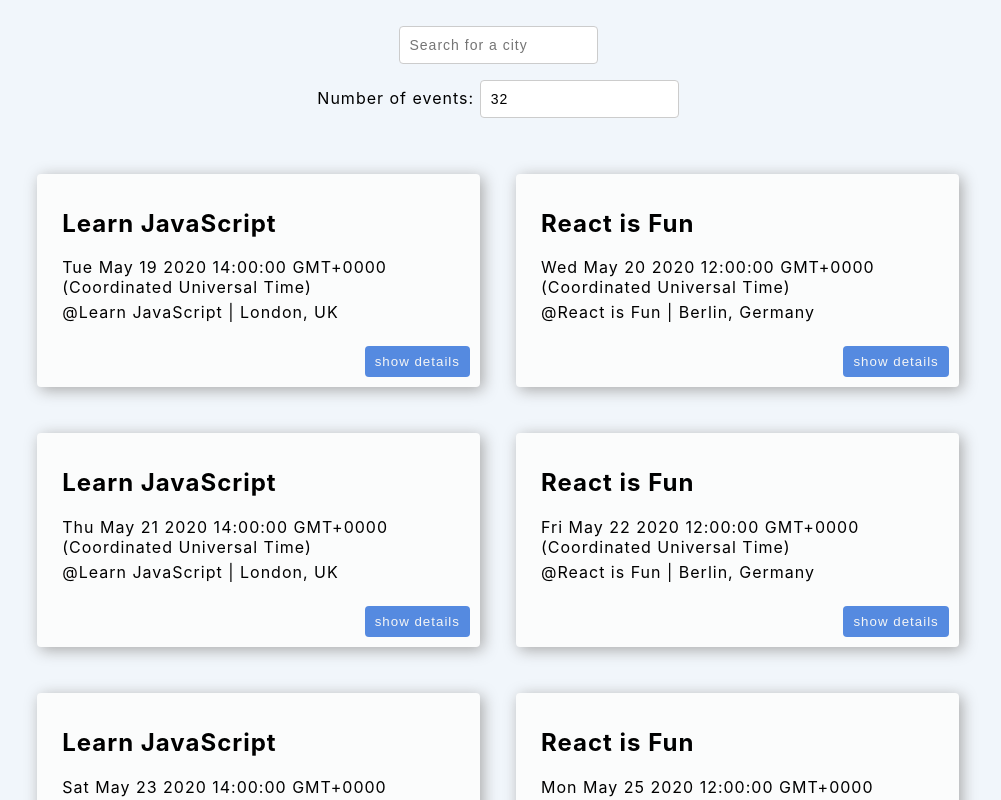
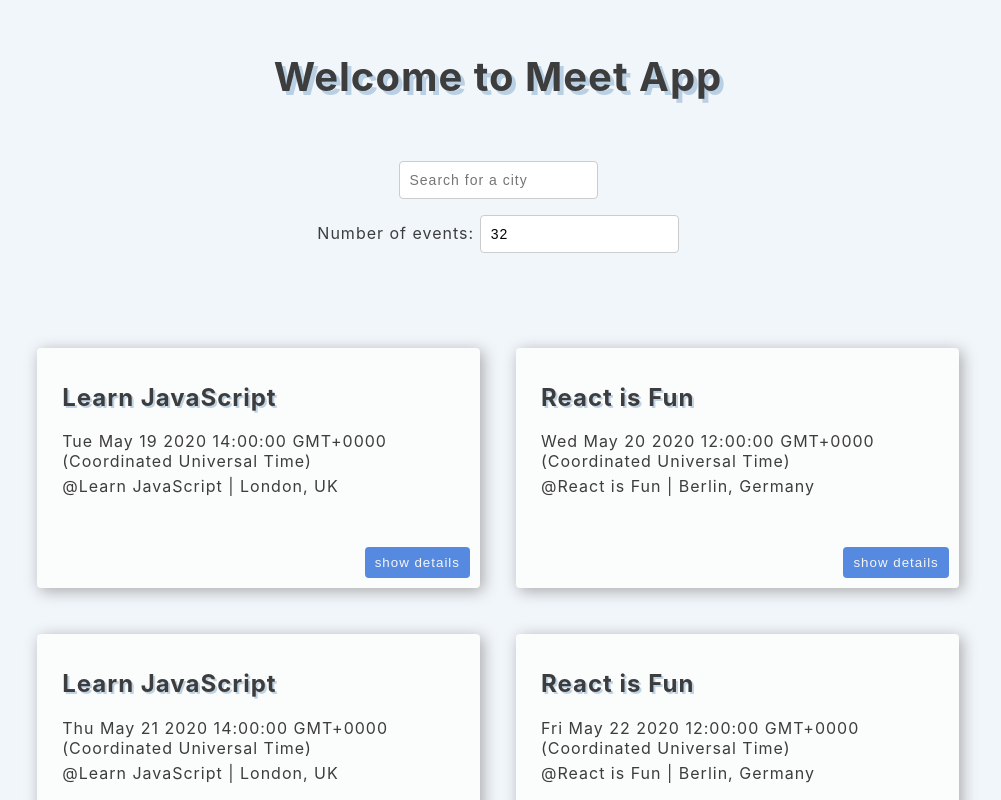
Before and after one commit to Mikkobelly/meet, a React (Create React App) app: page / in a window 1280 px wide. Shown: the top 800 px of the page, without its empty margins (142-1143 px from the left). Built offline with nearby package versions, Linux system fonts and the light colour scheme; what atatus-spa would draw is missing.

Commit message:
Created Alert class and its sub class InfoAlert and ErrorAlert Error

```diff
--- /dev/null
+++ b/src/Alert.js
@@ -0,0 +1,38 @@
+import React, { Component } from "react";
+
+class Alert extends Component {
+    constructor(props) {
+        super(props);
+        this.color = null;
+    }
+
+    getStyle = () => {
+        return {
+            color: this.color
+        };
+    }
+
+    render() {
+        return (
+            <div className="Alert">
+                <p style={this.getStyle()}>{this.props.text}</p>
+            </div>
+        )
+    }
+}
+
+class InfoAlert extends Alert {
+    constructor(props) {
+        super(props);
+        this.color = 'blue';
+    }
+}
+
+class ErrorAlert extends Alert {
+    constructor(props) {
+        super(props);
+        this.color = 'red';
+    }
+}
+
+export { InfoAlert, ErrorAlert };
--- a/src/App.css
+++ b/src/App.css
@@ -1,6 +1,7 @@
 @import url(https://fonts.googleapis.com/css?family=Roboto:500);
 body {
   background-color: rgb(241, 246, 251);
+  color: rgb(61, 61, 61);
 }
 
 .App {
@@ -11,6 +12,11 @@ body {
 .App * {
   box-sizing: border-box;
   letter-spacing: 1px;
+}
+
+h1 {
+  margin: 26px 0 10px;
+  text-shadow: 4px 4px #558abb5c;
 }
 
 ul {
@@ -25,6 +31,7 @@ p {
 .display-none {
   display: none;
 }
+
 .showSuggestions {
   display: block;
 }
@@ -39,6 +46,9 @@ input[type="number"] {
   line-height: 20px;
   align-self: center;
   height: 38px;
+}
+
+input[type="text"] {
   margin-bottom: 1rem;
 }
 
@@ -66,7 +76,7 @@ input:focus {
   z-index: 2;
   align-self: center;
   margin: 0;
-  top: 43px;
+  top: 95px;
   font-size: 14px;
   box-shadow: 10px 10px 16px -12px rgba(0, 0, 0, 0.75);
 }
@@ -84,7 +94,7 @@ input:focus {
 }
 
 .suggestions > li:hover {
-  background-color: #bcdcdb;
+  background-color:#b4c7e3;
 }
 
 .EventList {
@@ -102,6 +112,14 @@ input:focus {
   border-radius: 4px;
   box-shadow: 3px 3px 15px rgb(167, 167, 167);
   position: relative;
+}
+
+.event .summary {
+  text-shadow: 2px 2px #558abb5c;
+}
+
+.event .location {
+  margin-bottom: 2rem;
 }
 
 .toggleButton {
@@ -161,8 +179,11 @@ input:focus {
 }
 
 .Alert {
-  position: fixed;
-  top: 20px;
+  height: 50px;
+}
+
+.Alert p {
+  font-size: 14px;
 }
 
 .data-vis-wrapper {
@@ -231,6 +252,9 @@ input:focus {
 }
 
 @media only screen and (min-width: 576px) {
+  h1 {
+    font-size: 40px;
+  }
   .EventList {
     width: 80%;
   }
--- a/src/App.js
+++ b/src/App.js
@@ -43,6 +43,7 @@ class App extends Component {
   render() {
     return (
       <div className="App">
+        <h1>Welcome to Meet App</h1>
         <CitySearch locations={this.state.locations} updateEvents={this.updateEvents} />
         <NumberOfEvents numberOfEvents={this.state.numberOfEvents} updateEvents={this.updateEvents} />
         <EventList events={this.state.events} />
--- a/src/CitySearch.js
+++ b/src/CitySearch.js
@@ -1,4 +1,5 @@
 import React, { Component } from "react";
+import { InfoAlert } from "./Alert";
 
 class CitySearch extends Component {
     state = {
@@ -10,17 +11,33 @@ class CitySearch extends Component {
     handleInputChanged = (event) => {
         const value = event.target.value;
         const suggestions = this.props.locations.filter(location => location.toUpperCase().indexOf(value.toUpperCase()) > -1);
-        this.setState({ query: value, suggestions });
+        if (suggestions.length === 0) {
+            this.setState({
+                query: value,
+                infoText: 'We can not find the city you are looking for. Please try another city'
+            });
+        } else {
+            return this.setState({
+                query: value,
+                suggestions,
+                infoText: ''
+            });
+        }
     }
 
     handleItemClicked = (suggestion) => {
-        this.setState({ query: suggestion, showSuggestions: false });
+        this.setState({
+            query: suggestion,
+            showSuggestions: false,
+            infoText: ''
+        });
         this.props.updateEvents(suggestion, undefined);
     }
 
     render() {
         return (
             <div className="CitySearch">
+                <InfoAlert text={this.state.infoText} />
                 <input
                     type="text"
                     className="city"
--- a/src/NumberOfEvents.js
+++ b/src/NumberOfEvents.js
@@ -1,13 +1,19 @@
 import React, { Component } from "react";
+import { ErrorAlert } from "./Alert";
 
 class NumberOfEvents extends Component {
     state = {
-        number: 32
+        number: 32,
+        showErrorMessage: undefined
     }
 
     handleNumberChanged = (event) => {
         const value = event.target.value;
-        this.setState({ number: value });
+        if (value < 1 || value > 50) {
+            this.setState({ number: value, errorText: 'Please specify a number between 1 to 50' })
+        } else {
+            this.setState({ number: value, errorText: '' })
+        }
         this.props.updateEvents(undefined, value);
     }
 
@@ -25,6 +31,7 @@ class NumberOfEvents extends Component {
                     value={this.state.number}
                     onChange={this.handleNumberChanged}
                 />
+                <ErrorAlert text={this.state.errorText} />
             </div>
         )
     }
```
